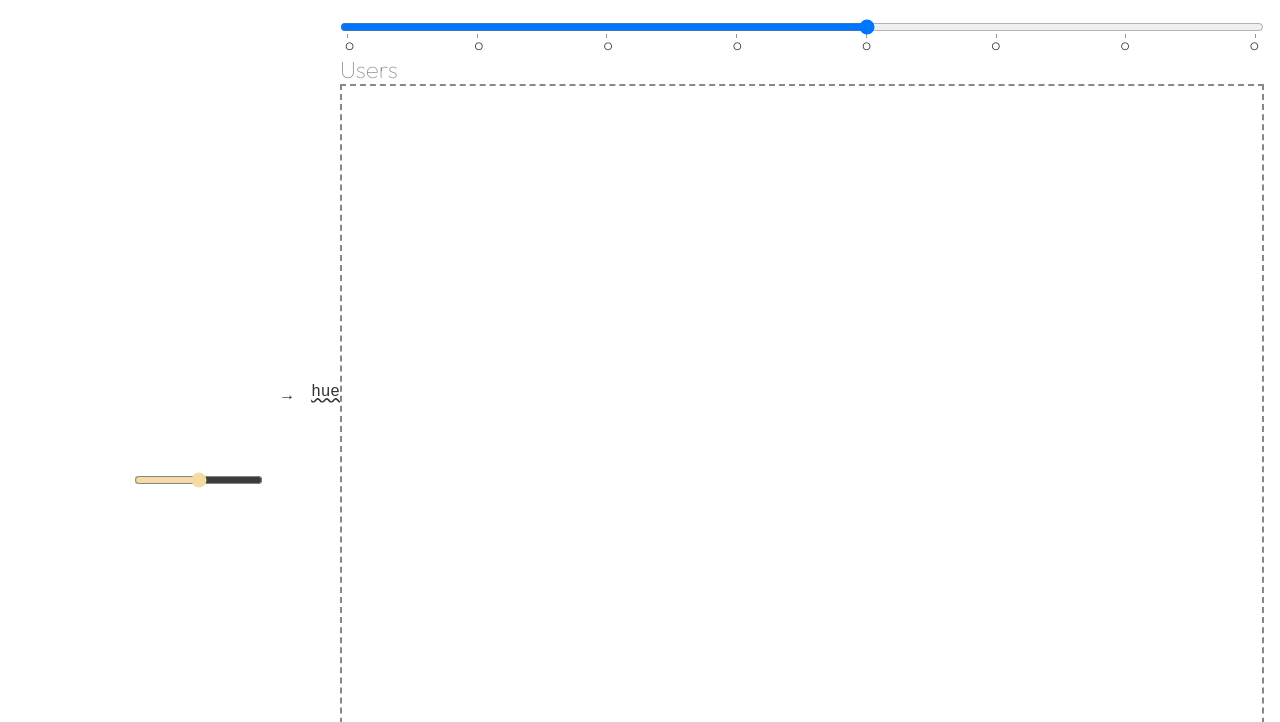
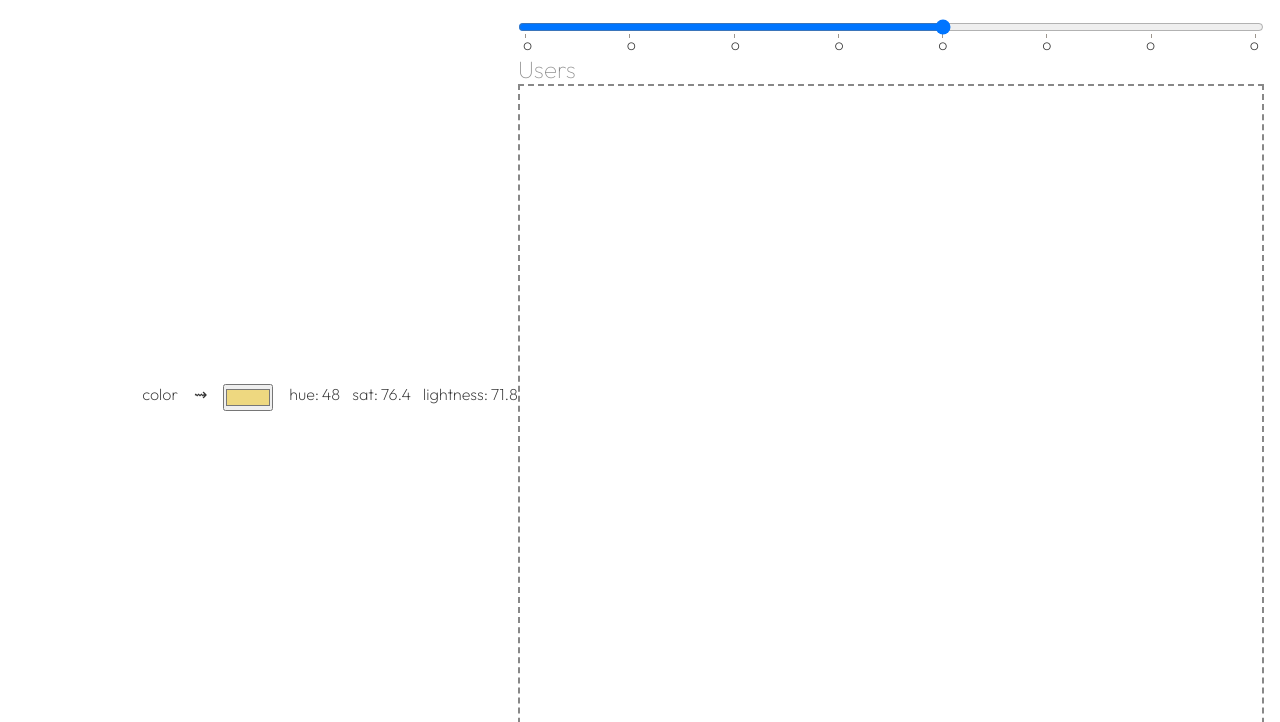
Before and after one commit to funstra/tablin, a plain HTML site: page index.html in a window 1280 px wide. Shown: the top 722 px of the page. Drawn offline with Linux system fonts and the light colour scheme; no server answers.

Commit message:
color picker

```diff
--- a/index.html
+++ b/index.html
@@ -26,12 +26,17 @@
             --light: #bbb;
             --white: #eee;
             color: var(--black);
+            --hue-range: 60;
+            --base-hue: 0;
+            --base-sat: 50%;
+            --base-light: 50%;
+
+            /* background-color: hsl(var(--base-hue), var(--base-sat), var(--base-light)); */
         }
 
         main {
             padding: 1rem;
             height: 100%;
-            overflow-y: hidden;
             max-width: 85rem;
             margin: 0 auto;
             display: flex;
@@ -39,9 +44,8 @@
         }
 
         table {
-            table-layout: fixed;
+            white-space: nowrap;
             border-collapse: collapse;
-            width: 100%;
         }
 
         table caption {
@@ -64,11 +68,12 @@
         }
 
         tr {
-            background-color: hsl(calc(40 - var(--color-hue) * 40 + var(--hue-offset, 40)), var(--color-sat), 80%);
+            --tr-hue: calc((var(--hue-range) + var(--base-hue)) - var(--color-hue) * var(--hue-range));
+            --tr-sat: calc(var(--base-sat) * var(--color-sat));
+            background-color: hsl(var(--tr-hue), var(--tr-sat), var(--base-light));
         }
 
         tr[data-peak=true] td {
-            /* color: red; */
             text-decoration: underline;
             font-style: italic;
         }
@@ -85,17 +90,20 @@
         }
 
         td {
+
             display: table-cell;
             overflow: hidden;
             text-overflow: ellipsis;
             color: var(--dark);
-            white-space: pre-wrap;
             text-align: left;
             padding: 0.125rem;
             margin: 0.0625rem;
         }
 
         .tableContainer {
+            width: 100%;
+            width: 0px;
+            flex-grow: 1;
             display: flex;
             flex-direction: column;
         }
@@ -118,13 +126,32 @@
             text-align: center;
         }
 
-        .hue-input {
+        .color-input {
+            margin-inline-start: 0.5rem;
             writing-mode: sideways-lr;
             height: 50%;
             display: flex;
             margin-block-end: 1rem;
             gap: 1rem;
         }
+
+        .color-input label[for=colorPicker]:last-of-type {
+            gap: 0.75rem;
+            display: flex;
+        }
+        .color-input label[for=colorPicker]:last-of-type span:first-child::before{
+            content: 'hue:';
+            margin-inline-end: 0.25ch;
+        }
+        .color-input label[for=colorPicker]:last-of-type span:nth-of-type(2)::before{
+            content: 'sat:';
+            margin-inline-end: 0.25ch;
+        }
+        .color-input label[for=colorPicker]:last-of-type span:nth-of-type(3)::before{
+            content: 'lightness:';
+            margin-inline-end: 0.25ch;
+        }
+
 
         input[name=hue] {
             accent-color: hsl(var(--hue-offset, 40), 80%, 80%);
@@ -142,10 +169,11 @@
             text-orientation: sideways;
             writing-mode: sideways-lr;
             letter-spacing: 0.25rem;
+            margin-block-end: 1rem;
         }
 
         .arrow::after {
-            content: '\2192';
+            content: '\21DD';
         }
     </style>
 
@@ -154,11 +182,12 @@
 <body>
     <main style="">
         <h1 id="title">Tablin</h1>
-        <div class="hue-input">
-            <input type="range" id="hue" name="hue" min="-140" max="220"
-                oninput="document.body.style.setProperty('--hue-offset',`${event.target.value}`)">
+        <div class="color-input">
+            <label for="colorPicker">color</label>
             <div class="arrow"></div>
-            <label for="hue">hue</label>
+            <input value="#eed880" type="color" name="colorPicker" id="colorPicker"
+                oninput="setHSL(event.target.value)">
+            <label for="colorPicker"><span></span><span></span><span></span></label>
         </div>
         <div class="tableContainer" style="--pad:1rem; display: flex; height: 100%;">
             <input type="range" list="maxResults" min="4" max="32" step="4">
--- a/index.js
+++ b/index.js
@@ -1,3 +1,57 @@
+/**
+ *
+ * @param {String} hex
+ */
+function HEXToHSL(hex) {
+
+    const r = ('0x' + hex.slice(1, 3)) / 255
+    const g = ('0x' + hex.slice(3, 5)) / 255
+    const b = ('0x' + hex.slice(5, 7)) / 255
+
+    let cmin = Math.min(r, g, b),
+        cmax = Math.max(r, g, b),
+        delta = cmax - cmin,
+        h = 0,
+        s = 0,
+        l = 0;
+
+    if (delta == 0)
+        h = 0;
+    else if (cmax == r)
+        h = ((g - b) / delta) % 6;
+    else if (cmax == g)
+        h = (b - r) / delta + 2;
+    else
+        h = (r - g) / delta + 4;
+
+    h = Math.round(h * 60);
+
+    if (h < 0)
+        h += 360;
+
+    l = (cmax + cmin) / 2;
+    s = delta == 0 ? 0 : delta / (1 - Math.abs(2 * l - 1));
+    s = +(s * 100).toFixed(1);
+    l = +(l * 100).toFixed(1);
+
+    return [h, s, l]
+}
+
+window.setHSL = value => {
+    const hsl = HEXToHSL(value)
+    document.body.style.setProperty('--base-hue', `${hsl[0]}`)
+    document.body.style.setProperty('--base-sat', `${hsl[1]}%`)
+    document.body.style.setProperty('--base-light', `${hsl[2]}%`)
+
+    const spans = document.querySelectorAll('.color-input label[for=colorPicker]')[1].children
+    spans[0].textContent = hsl[0].toString()
+    spans[1].textContent = hsl[1].toString()
+    spans[2].textContent = hsl[2].toString()
+}
+
+window.onload = e => {
+    setHSL(document.querySelector('.color-input input[type=color]').value)
+}
 
 const flatten = arr => {
     const headers = []
@@ -52,7 +106,7 @@ const fetchRender = async q => {
             cell.textContent = location[key]
             cell.title = location[key]
         }
-        row.style.setProperty('--color-sat', `${(location.number / maxNumber) * 100}%`)
+        row.style.setProperty('--color-sat', `${(location.number / maxNumber) * 0.75 + 0.25}`)
         row.style.setProperty('--color-hue', `${(location.number / maxNumber)}`)
     })
 }
```
